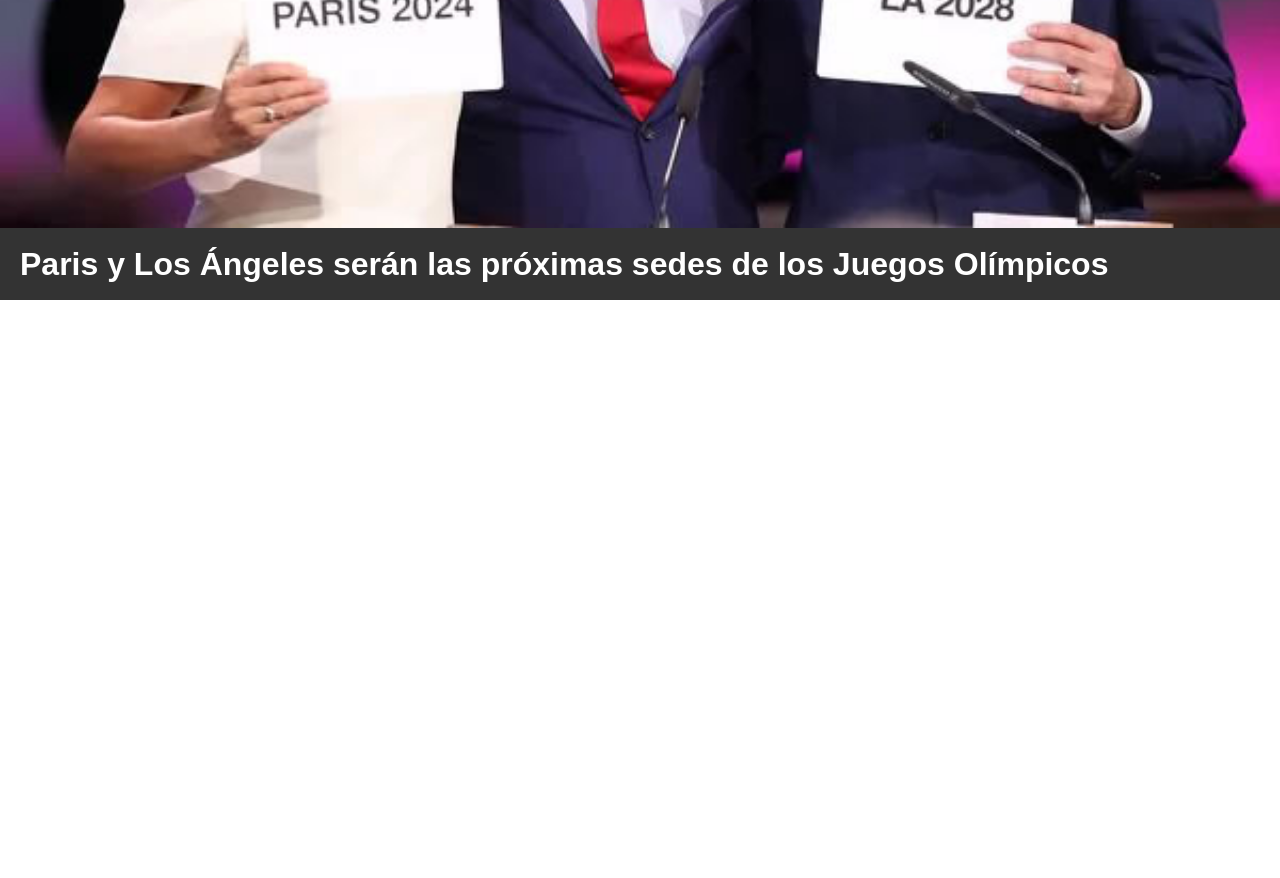
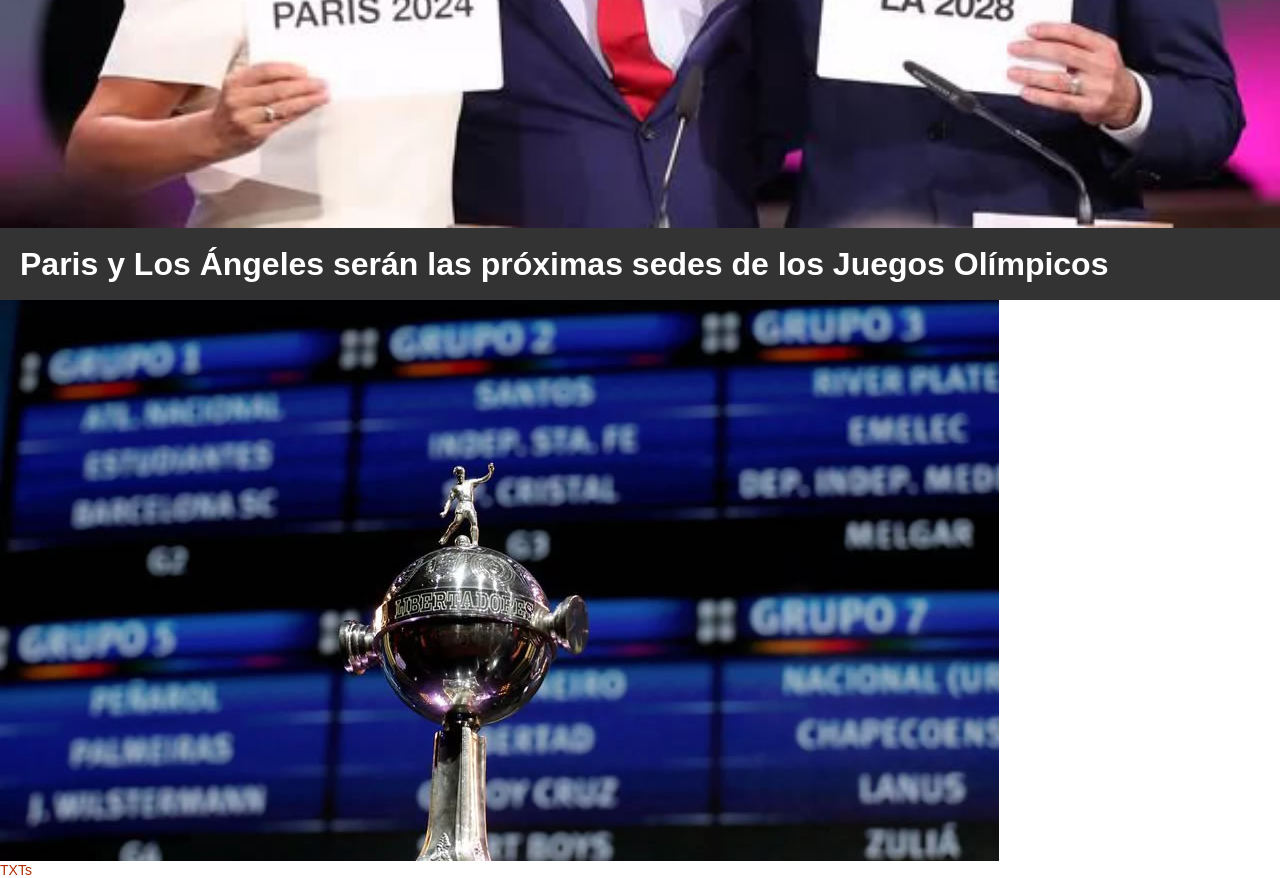
Before and after one commit to Enzo-Godoy/DpEx, a plain HTML site: page index.html in a window 1280 px wide. Shown: the part 541-1419 px from the top of the page. Before the commit the page ends 841 px from the top, so only its background shows below. Drawn offline with Linux system fonts and the light colour scheme.

Commit message:
add class props

```diff
--- a/index.html
+++ b/index.html
@@ -42,11 +42,18 @@
 
 		</section>
 
+
 		<section id="ultimas-destacadas">
+        	<article>
+        		<div class="noticia-img"><img src="img/sorteo-libertadores.jpg"></div>
+        		<div class="noticia-txt">TXTs</div>
+
+        	</article>
 
 		</section>
 
 		<section id="tabla-posiciones">
+
 
 		</section>
 	</main>
```
